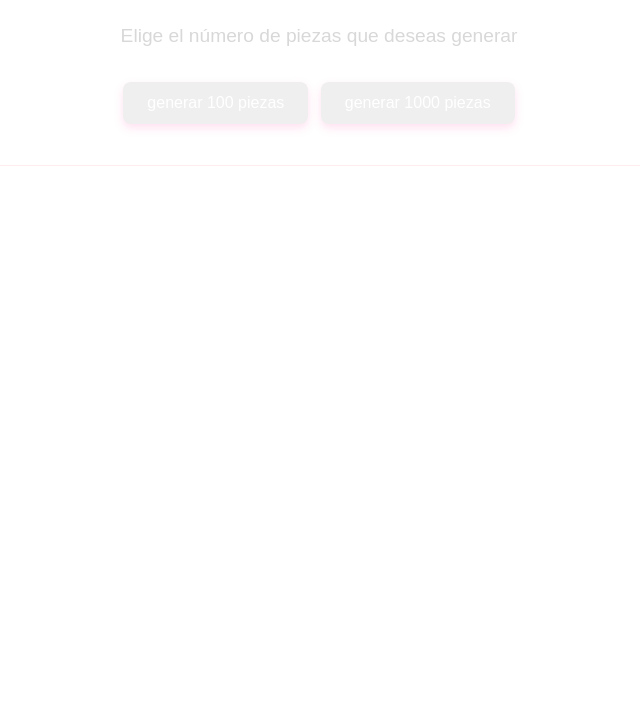
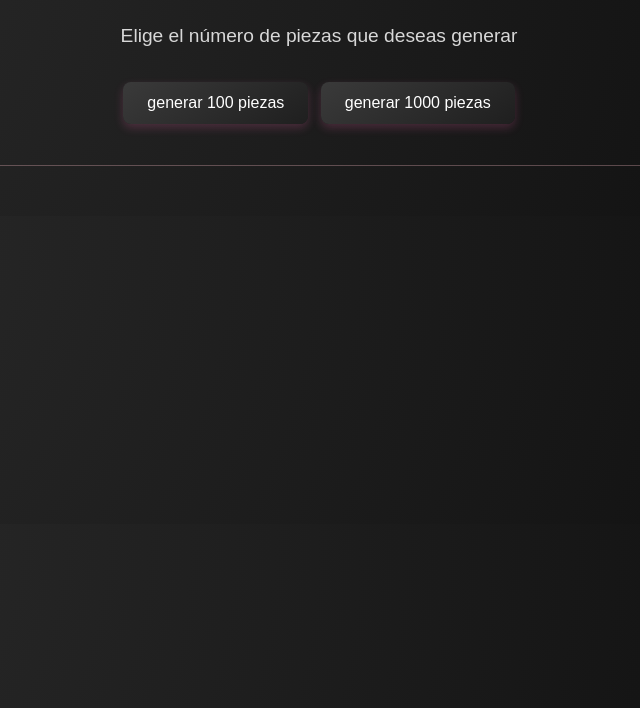
Before and after one commit to marinopepinillo/PracticaUno, a plain HTML site: page index.html in a window 1280 px wide. Shown: the part 92-800 px from the top of the page, without its empty margins (321-961 px from the left). Drawn offline with Linux system fonts and the light colour scheme.

Commit message:
para que no se vea difuminado

```diff
--- a/style.css
+++ b/style.css
@@ -1,6 +1,6 @@
    body{
       font-family: "Poppins", sans-serif;
-      background-color: radial-gradient(circle at top left, #2c2c2c, #0d0d0d);
+      background: radial-gradient(circle at top left, #2c2c2c, #0d0d0d);
       color:#f8f8f8;
       text-align: center;
       margin: 2em;
@@ -32,8 +32,8 @@
       font-size: 1rem;
       margin: 6px 4px;
       cursor: pointer;
-        border-radius: 8px;
-      background-color: linear-gradient(145deg, #3a3a3a, #1f1f1f);
+      border-radius: 8px;
+      background: linear-gradient(145deg, #3a3a3a, #1f1f1f);
         box-shadow:  0 4px 10px rgba(255, 105, 180, 0.2);
         transition: all 0.3s ease-in-out;
     }
```
